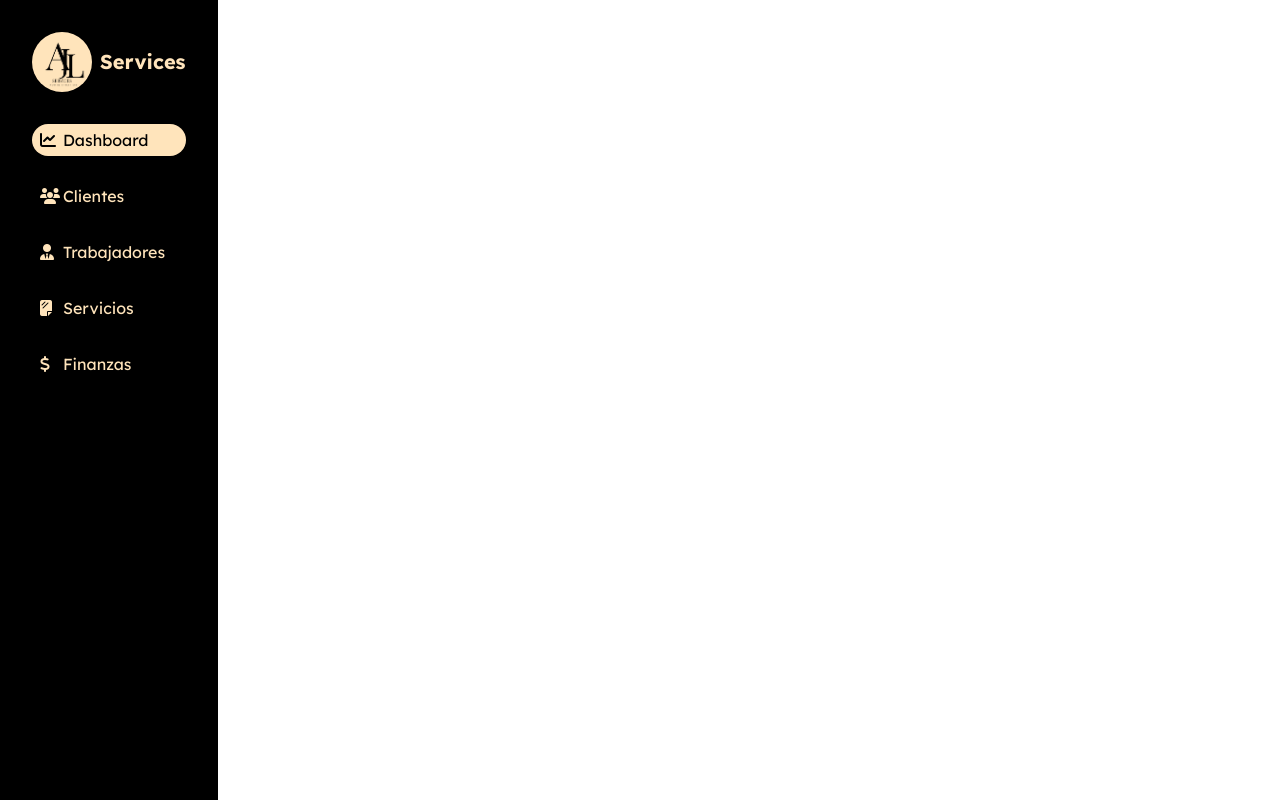
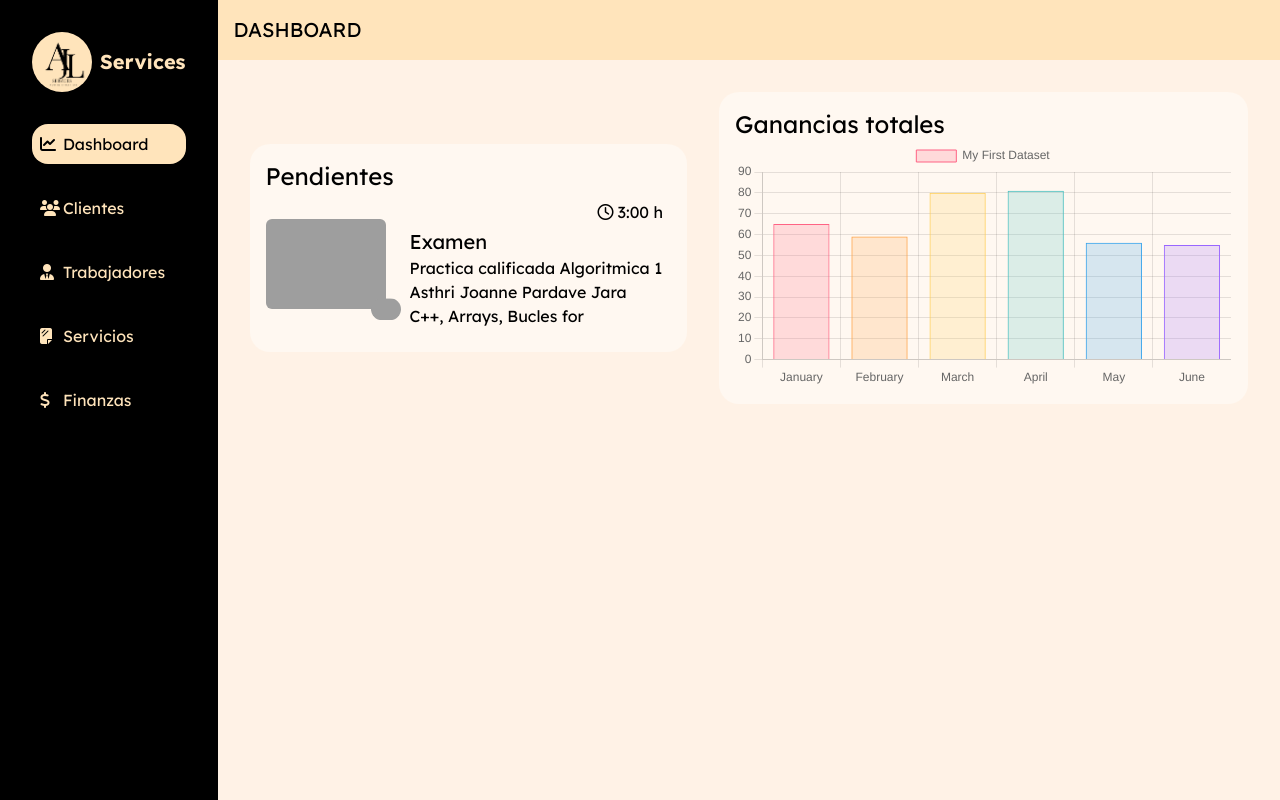
Before and after one commit to adminLTR/AJLT, a React (Vite) app in the folder fuentes/frontend/: page / in a window 1280 px wide. Built offline with nearby package versions, Linux system fonts and the light colour scheme; grey boxes are pictures that could not be loaded.

Commit message:
frontend xd

```diff
--- a/fuentes/frontend/index.html
+++ b/fuentes/frontend/index.html
@@ -4,6 +4,7 @@
     <meta charset="UTF-8" />
     <link rel="icon" type="image/svg+xml" href="./src/assets/logo.png" />
     <meta name="viewport" content="width=device-width, initial-scale=1.0" />
+    <link rel="stylesheet" href="./src/app.css">
     <link rel="preconnect" href="https://fonts.googleapis.com">
     <link rel="preconnect" href="https://fonts.gstatic.com" crossorigin>
     <link href="https://fonts.googleapis.com/css2?family=Lexend:wght@100..900&display=swap" rel="stylesheet">
--- a/fuentes/frontend/package.json
+++ b/fuentes/frontend/package.json
@@ -12,8 +12,10 @@
   "dependencies": {
     "autoprefixer": "^10.4.20",
     "axios": "^1.7.3",
+    "chart.js": "^4.4.3",
     "postcss": "^8.4.40",
     "react": "^18.3.1",
+    "react-chartjs-2": "^5.2.0",
     "react-dom": "^18.3.1",
     "react-hook-form": "^7.52.2",
     "react-router-dom": "^6.26.0",
--- a/fuentes/frontend/src/Layout.jsx
+++ b/fuentes/frontend/src/Layout.jsx
@@ -1,4 +1,6 @@
 import { Outlet, Link, useLocation } from "react-router-dom";
+
+import { formatTitle } from "./js/helpers";
 
 import Logo from "./assets/logo.png";
 
@@ -8,8 +10,8 @@ export default function Layout() {
 
     const loc = useLocation();
 
-    return <div className="w-full h-full flex">
-        <nav className="bg-black w-fit py-8 px-8 text-primary">
+    return <div className="w-full h-full flex overflow-hidden">
+        <nav className="bg-black w-fit py-8 px-8 text-primary hidden lg:block h-full">
             <a href="#" className="nav-header flex justify-around items-center gap-2">
                 <img width={60} src={Logo} alt="AJL Services" className="circle"/>
                 <span className="text-xl font-bold" href="#">Services</span>
@@ -32,8 +34,13 @@ export default function Layout() {
                 </Link></li>
             </ul>
         </nav>
-        <main className="flex-grow">
-            <Outlet/>
+        <main className="flex-grow bg-primary-soft h-full overflow-scroll scroll-hide">
+            <div className="header p-4 bg-primary sticky top-0">
+                <h2 className="text-xl">{formatTitle(loc.pathname)}</h2>
+            </div>
+            <div className="p-4">
+                <Outlet/>
+            </div>
         </main>
     </div>
 }
--- a/fuentes/frontend/src/app.css
+++ b/fuentes/frontend/src/app.css
@@ -1,17 +1,21 @@
 :root {
     --primary: #FFE4BB;
+    --primary-soft: #fff2e6;
     --primary-hover: #ffcd86;
 }
 * {
     font-family: "Lexend", sans-serif;
 }
 
+.bg-primary-soft {background-color: var(--primary-soft);}
+.bg-primary {background-color: var(--primary);}
+
 .text-primary, .link-primary { color: var(--primary); }
 
 .link-primary {
     transition: all ease-in-out .2s;
     border-radius: 16px;
-    padding: .25rem .5rem;
+    padding: .5rem;
 }
 .link-primary:hover, .link-primary.active {
     background-color: var(--primary);
@@ -20,3 +24,20 @@
 
 
 .circle { border-radius: 50%; }
+
+
+.card {
+    background-color: #fff8f1;
+    border-radius: 20px;
+}
+
+
+.scroll-hide::-webkit-scrollbar {
+    display: none;
+}
+
+  /* Hide scrollbar for IE, Edge and Firefox */
+.scroll-hide {
+    -ms-overflow-style: none;  /* IE and Edge */
+    scrollbar-width: none;  /* Firefox */
+}
--- /dev/null
+++ b/fuentes/frontend/src/components/Card.jsx
@@ -0,0 +1,7 @@
+
+export default function Card({children, title, className=""}) {
+    return <div className={`card p-4 m-4 ${className}`}>
+        <h3 className="text-black text-2xl">{title}</h3>
+        {children}
+    </div>
+}
--- /dev/null
+++ b/fuentes/frontend/src/components/PendingService.jsx
@@ -0,0 +1,32 @@
+/**
+ *
+ * @param {{userImg:string, institutionImg:string, timeRemaining: string, titleService: string, descriptionService: string, workerInCharge: string, topics: Array}} param0
+ */
+export default function PendingService({
+    serviceImg = null,
+    institutionImg = null,
+    timeRemaining,
+    titleService,
+    descriptionService,
+    workerInCharge,
+    topics,
+}) {
+    return <div className="flex gap-4 items-center">
+        <div className="relative">
+            <img width={120} className="rounded-md" src={serviceImg === null ? 'https://as2.ftcdn.net/v2/jpg/03/49/49/79/1000_F_349497933_Ly4im8BDmHLaLzgyKg2f2yZOvJjBtlw5.jpg' : serviceImg} alt="user" />
+            <img width={30} className="absolute bottom-0 right-0 translate-x-1/2 translate-y-1/2 rounded-full" src={institutionImg === null ? 'https://ieruraldelsurtunja.edu.co/rds-content/uploads/ie_rural_sur_tunja_institucion_icono.png' : institutionImg} alt="Institution"/>
+        </div>
+        <div className="flex-1 p-2">
+            <div className="flex items-center justify-end gap-1">
+                <i className="fa-regular fa-clock"></i>
+                <p>{timeRemaining} h</p>
+            </div>
+            <div className="pt-1">
+                <p className="bold text-xl">{titleService}</p>
+                <p className="">{descriptionService}</p>
+                <p>{workerInCharge}</p>
+                <p>{topics.map((topic, i) => `${topic}${i!==topics.length-1?', ':''}`)}</p>
+            </div>
+        </div>
+  </div>
+}
--- /dev/null
+++ b/fuentes/frontend/src/js/helpers.js
@@ -0,0 +1,14 @@
+/**
+ *
+ * @param {string} link
+ */
+export function formatTitle(link) {
+    let title = "";
+    for (let i = 1; i < link.length; i++) {
+        if (link[i] === '/') {
+            break;
+        }
+        title += link[i];
+    }
+    return title === "" ? "DASHBOARD" : title.toUpperCase();
+}
--- /dev/null
+++ b/fuentes/frontend/src/pages/Dashboard.jsx
@@ -0,0 +1,55 @@
+import Card from "../components/Card";
+import PendingService from "../components/PendingService";
+import { Bar } from 'react-chartjs-2';
+import { Chart as ChartJS } from 'chart.js/auto';
+
+export default function Dashboard() {
+    return <div className="w-full h-full">
+        <div className="flex-col md:flex-row md:flex justify-evenly items-center">
+            <Card title={"Pendientes"} className="flex-grow">
+              <PendingService
+                timeRemaining="3:00"
+                titleService="Examen"
+                descriptionService="Practica calificada Algoritmica 1"
+                workerInCharge="Asthri Joanne Pardave Jara"
+                topics={['C++', 'Arrays', 'Bucles for']}
+              />
+            </Card>
+            <Card title={"Ganancias totales"} className="flex-grow">
+                <Bar
+                data={{
+                    labels: ["January", "February", "March", "April", "May", "June"],
+                    datasets: [{
+                      label: 'My First Dataset',
+                      data: [65, 59, 80, 81, 56, 55],
+                      backgroundColor: [
+                        'rgba(255, 99, 132, 0.2)',
+                        'rgba(255, 159, 64, 0.2)',
+                        'rgba(255, 205, 86, 0.2)',
+                        'rgba(75, 192, 192, 0.2)',
+                        'rgba(54, 162, 235, 0.2)',
+                        'rgba(153, 102, 255, 0.2)',
+                      ],
+                      borderColor: [
+                        'rgb(255, 99, 132)',
+                        'rgb(255, 159, 64)',
+                        'rgb(255, 205, 86)',
+                        'rgb(75, 192, 192)',
+                        'rgb(54, 162, 235)',
+                        'rgb(153, 102, 255)',
+                      ],
+                      borderWidth: 1
+                    }]
+                  }}
+                options = {{
+                  scales: {
+                    y: {
+                      beginAtZero: true
+                    }
+                  }
+                }}
+                />
+            </Card>
+        </div>
+    </div>
+}
```
Also changed, not shown: fuentes/frontend/src/router.jsx (+6 -1 lines), 1 other file (tests, documents, lock files or other folders).
